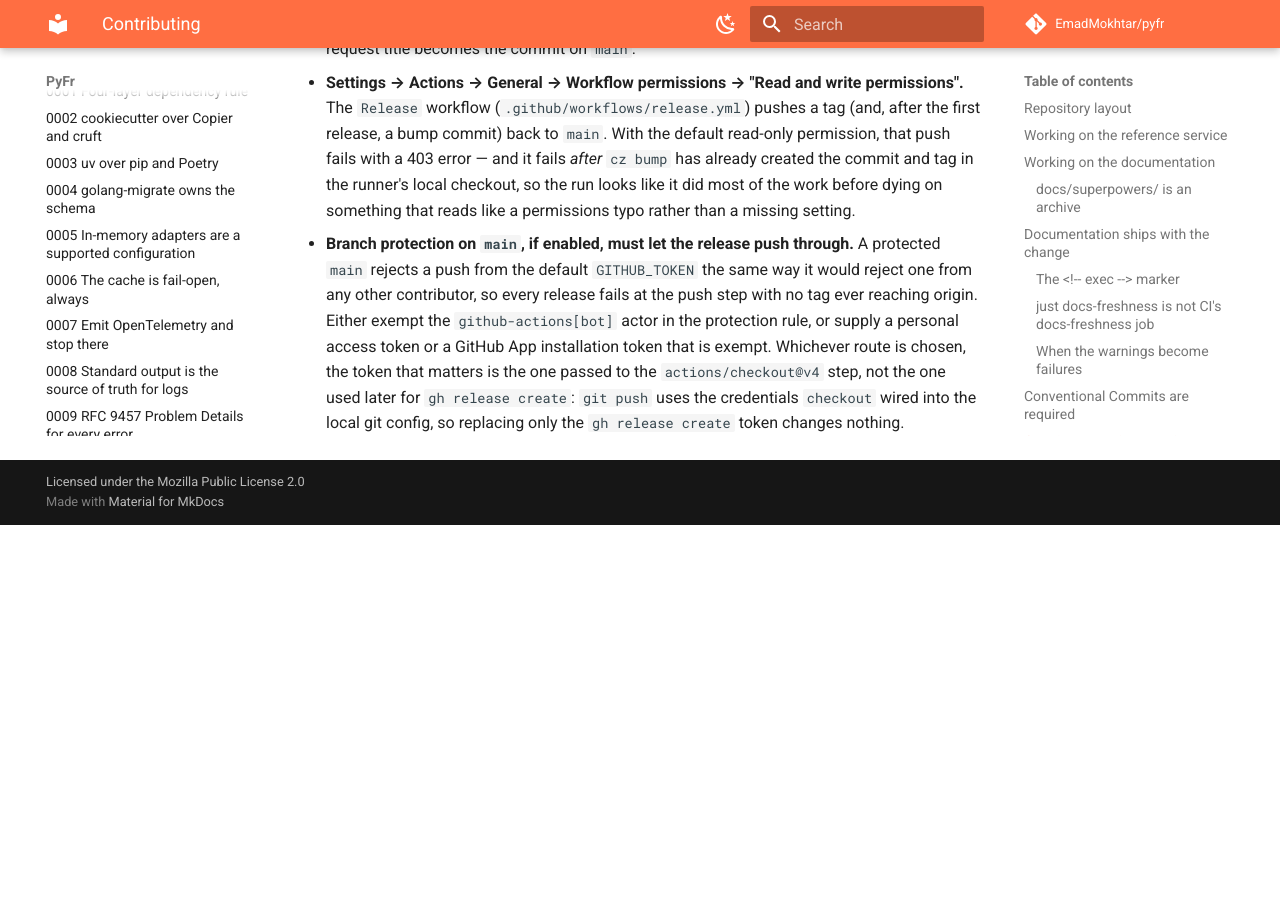
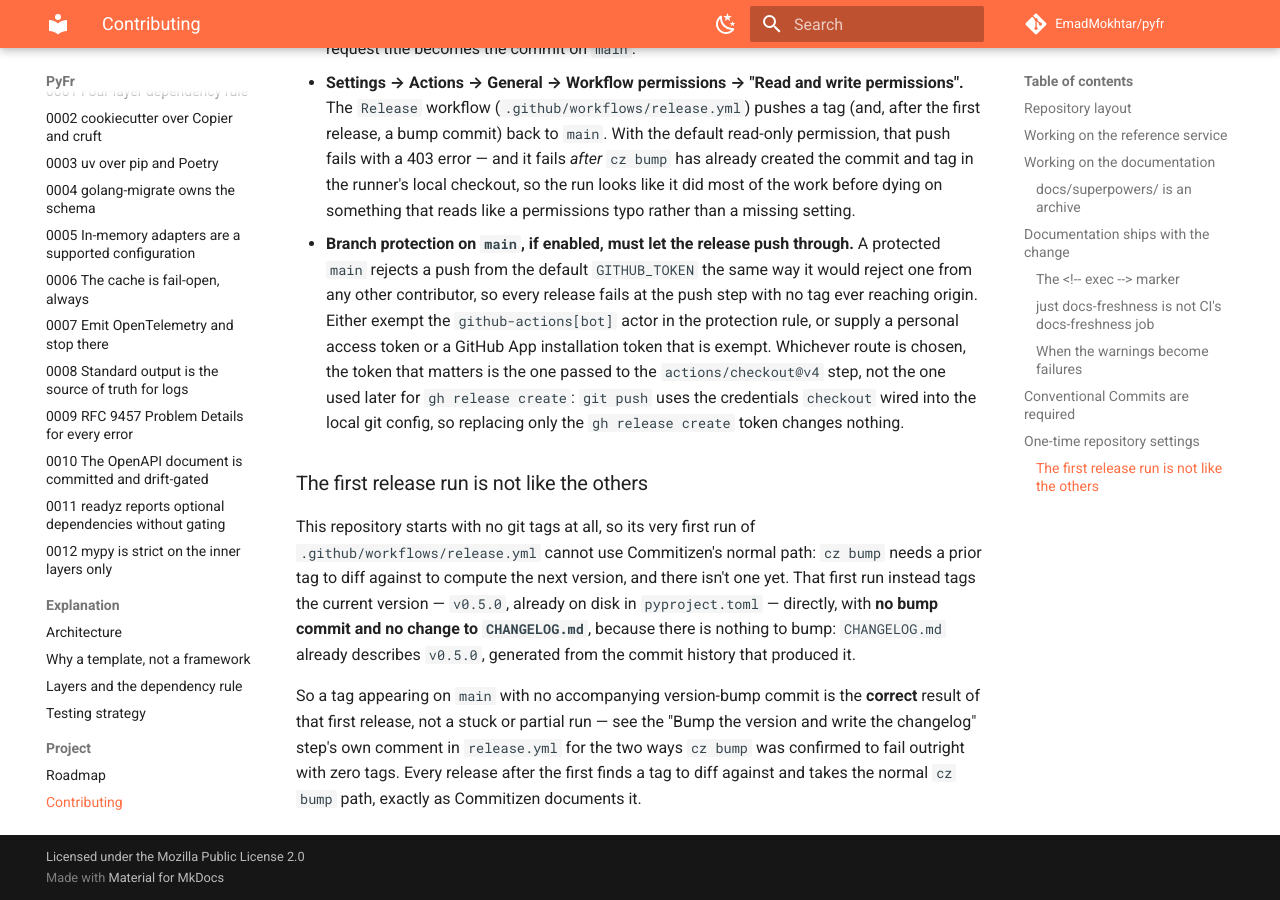
Before and after one commit to EmadMokhtar/pyfr, an MkDocs documentation site: the page built from docs/contributing.md, in a window 1280 px wide and 900 px high, scrolled down 4932 px. Built offline with MkDocs 1.6.1 and Material for MkDocs 9.7.7, drawn with Linux system fonts in a browser that asks for light colours; comment, search, counter and statistics services are not loaded; before the commit the page ends 5457 px from its top, so only the background shows below that.

Commit message:
docs: document the first release's bootstrap behaviour
"One-time repository settings" documented the workflow-permission and
branch-protection settings a release needs, but not the release bootstrap
itself. This repository has no tags, so the first release run takes a
special path in .github/workflows/release.yml: it tags the current
version (v0.5.0) directly, with no bump commit and no changelog rewrite,
because `cz bump` cannot compute an increment with no base tag to diff
against. Add a short entry so whoever watches that first run recognises a
tag with no accompanying version-bump commit as correct, and knows every
release after it takes the normal `cz bump` path.

Co-Authored-By: Claude Opus 5 <noreply@anthropic.com>

```diff
--- a/docs/contributing.md
+++ b/docs/contributing.md
@@ -264,3 +264,21 @@ are easy to miss when standing up a fork.
   one used later for `gh release create`: `git push` uses the credentials
   `checkout` wired into the local git config, so replacing only the
   `gh release create` token changes nothing.
+
+### The first release run is not like the others
+
+This repository starts with no git tags at all, so its very first run of
+`.github/workflows/release.yml` cannot use Commitizen's normal path: `cz
+bump` needs a prior tag to diff against to compute the next version, and
+there isn't one yet. That first run instead tags the current version —
+`v0.5.0`, already on disk in `pyproject.toml` — directly, with **no bump
+commit and no change to `CHANGELOG.md`**, because there is nothing to
+bump: `CHANGELOG.md` already describes `v0.5.0`, generated from the
+commit history that produced it.
+
+So a tag appearing on `main` with no accompanying version-bump commit is
+the **correct** result of that first release, not a stuck or partial run —
+see the "Bump the version and write the changelog" step's own comment in
+`release.yml` for the two ways `cz bump` was confirmed to fail outright
+with zero tags. Every release after the first finds a tag to diff against
+and takes the normal `cz bump` path, exactly as Commitizen documents it.
```
